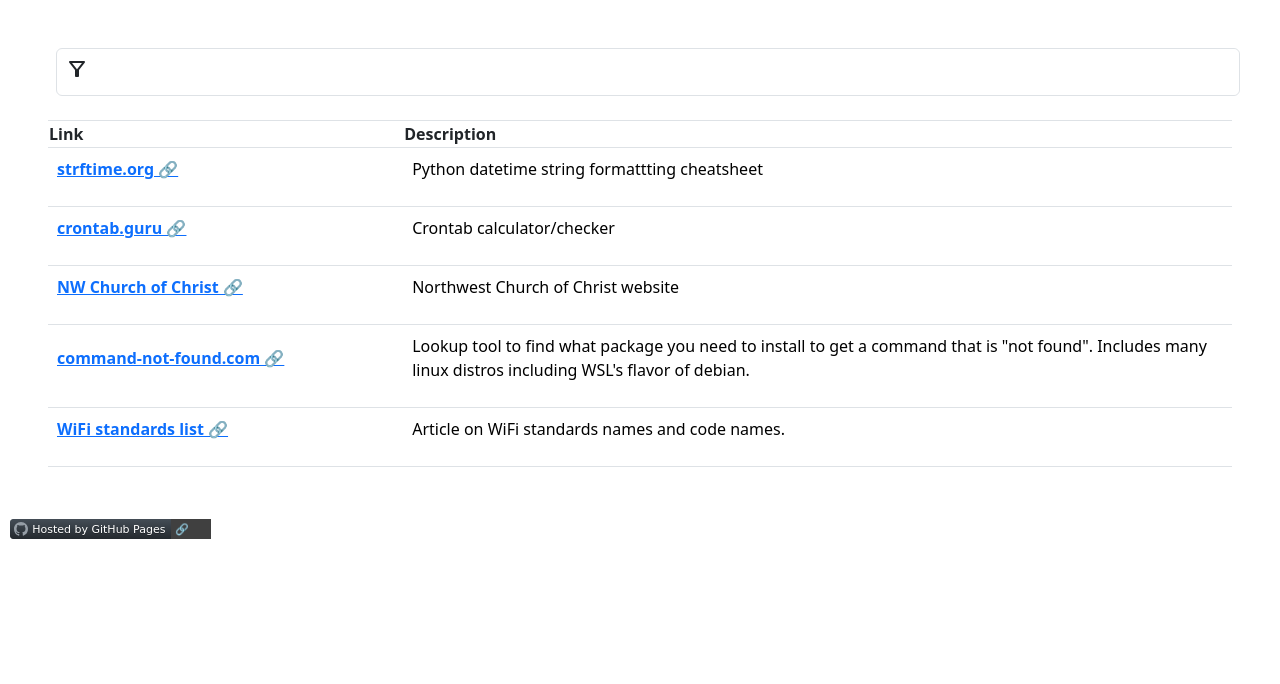
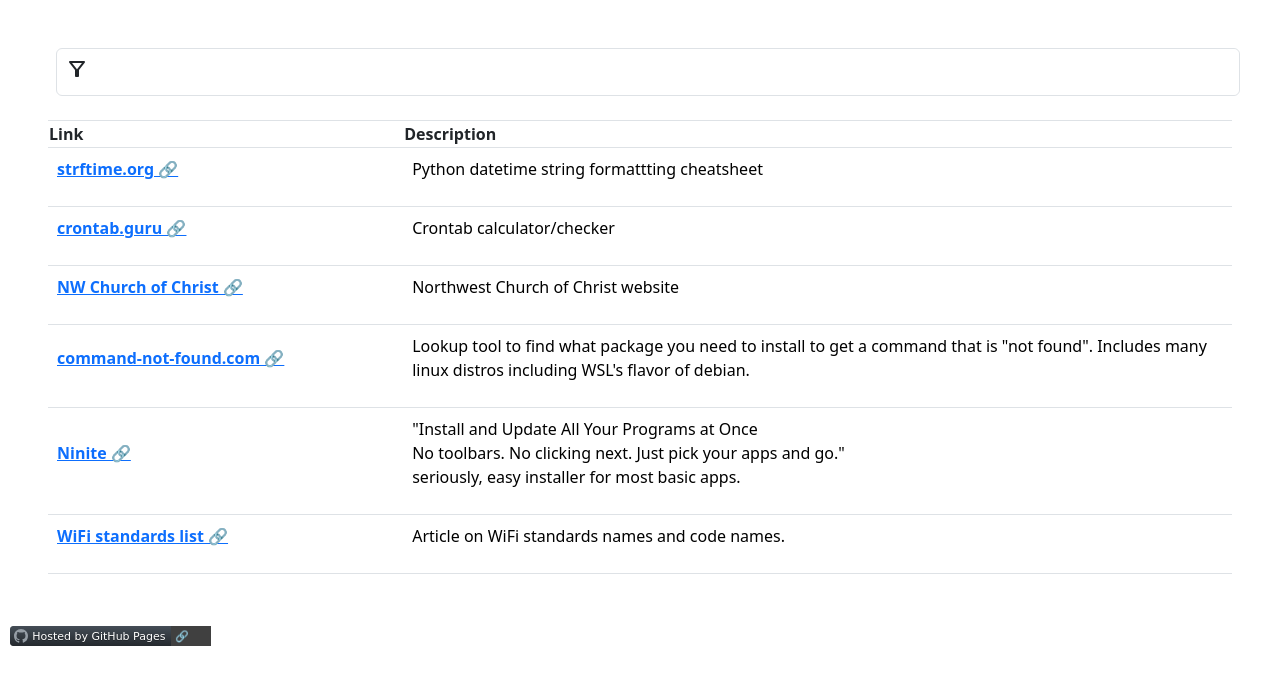
Before and after one commit to mshafer1/bookmarks, an Angular app: page / in a window 1280 px wide. Shown: the top 684 px of the page. Built offline with nearby package versions, Linux system fonts and the light colour scheme.

Commit message:
Update docs for - .42c5f1fe2b1ea2fb5e5ca070a92d10e36e6dda65

```diff
--- a/package.json
+++ b/package.json
@@ -5,6 +5,7 @@
     "ng": "ng",
     "start": "ng serve",
     "build": "ng build",
+    "build-release": "ng build && npx gulp",
     "watch": "ng build --watch --configuration development",
     "test": "ng test"
   },
@@ -31,6 +32,8 @@
     "@angular/compiler-cli": "^16.1.0",
     "@types/jasmine": "~4.3.0",
     "@types/lodash": "^4.14.195",
+    "gulp": "^4.0.2",
+    "gulp-inline": "^0.1.3",
     "jasmine-core": "~4.6.0",
     "karma": "~6.4.0",
     "karma-chrome-launcher": "~3.2.0",
--- a/src/app/table/table.component.html
+++ b/src/app/table/table.component.html
@@ -8,7 +8,7 @@
         </tr>
         <tr *ngFor="let element of data" class="p-1 pt-4 mt-1">
             <th class="th-sm"><p><a href="{{ element.link }}">{{ element.name }} 🔗</a></p></th>
-            <td  class="text-left"><p>{{ element.description }}</p></td>
+            <td  class="text-left"><p [innerHTML]="element.description"></p></td>
         </tr>
     </table>
 </div>
--- a/src/app/table/table.component.ts
+++ b/src/app/table/table.component.ts
@@ -7,6 +7,7 @@
   compare,
 } from '../sortable-header.directive'
 import { DOCUMENT, LocationStrategy, Location } from '@angular/common';
+import raw_data from '../../assets/data.json';
 
 @Component({
   selector: 'app-table',
@@ -94,10 +95,7 @@
     console.log('location', this.location)
     console.log('locationStrategy', this.locationStrategy)
 
-    fetch(location.pathname + this.url).then(res => res.json())
-    .then(json => {
-      this.all_data = this.data = this.filtered_data = json;
-      console.log('Data', this.data);
-    });
+    this.all_data = this.data = this.filtered_data = raw_data;
+    console.log("Data", this.data);
   }
 }
--- a/src/assets/data.json
+++ b/src/assets/data.json
@@ -20,6 +20,11 @@
         "description": "Lookup tool to find what package you need to install to get a command that is \"not found\". Includes many linux distros including WSL's flavor of debian."
     },
     {
+        "name": "Ninite",
+        "link": "https://ninite.com/",
+        "description": "\"Install and Update All Your Programs at Once<br/>No toolbars. No clicking next. Just pick your apps and go.\"<br/>seriously, easy installer for most basic apps."
+    },
+    {
         "name": "WiFi standards list",
         "link": "https://www.lifewire.com/wireless-standards-802-11a-802-11b-g-n-and-802-11ac-816553#toc-80211ac-wi-fi-5",
         "description": "Article on WiFi standards names and code names."
--- a/tsconfig.json
+++ b/tsconfig.json
@@ -3,6 +3,7 @@
   "compileOnSave": false,
   "compilerOptions": {
     "resolveJsonModule": true,
+    "esModuleInterop": true,
     "baseUrl": "./",
     "outDir": "./dist/out-tsc",
     "forceConsistentCasingInFileNames": true,
```
Also changed, not shown: gulpfile.js (added, +9 -0 lines), 6 other files (tests, documents, lock files or other folders).
